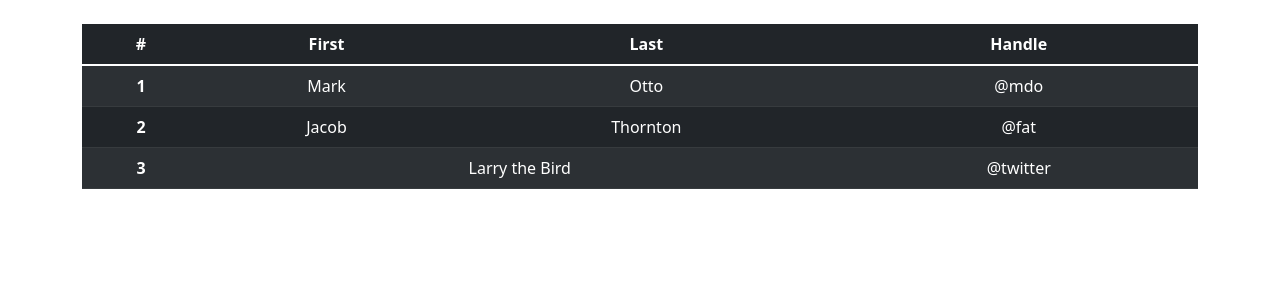
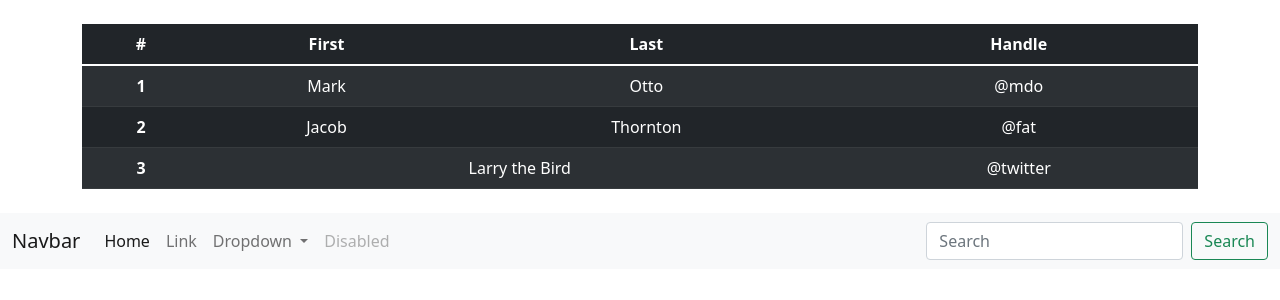
Before and after one commit to b3nj4hb/scabdi, an Angular app: page / in a window 1280 px wide. Shown: the top 300 px of the page. Built offline with nearby package versions, Linux system fonts and the light colour scheme.

Commit message:
navbar
barra de navegacion p gilaso

```diff
--- a/src/app/app.component.html
+++ b/src/app/app.component.html
@@ -31,3 +31,41 @@
     </table>
 
 </div>
+<nav class="navbar navbar-expand-lg navbar-light bg-light">
+    <div class="container-fluid">
+        <a class="navbar-brand" href="#">Navbar</a>
+        <button class="navbar-toggler" type="button" data-bs-toggle="collapse" data-bs-target="#navbarSupportedContent" aria-controls="navbarSupportedContent" aria-expanded="false" aria-label="Toggle navigation">
+      <span class="navbar-toggler-icon"></span>
+    </button>
+        <div class="collapse navbar-collapse" id="navbarSupportedContent">
+            <ul class="navbar-nav me-auto mb-2 mb-lg-0">
+                <li class="nav-item">
+                    <a class="nav-link active" aria-current="page" href="#">Home</a>
+                </li>
+                <li class="nav-item">
+                    <a class="nav-link" href="#">Link</a>
+                </li>
+                <li class="nav-item dropdown">
+                    <a class="nav-link dropdown-toggle" href="#" id="navbarDropdown" role="button" data-bs-toggle="dropdown" aria-expanded="false">
+            Dropdown
+          </a>
+                    <ul class="dropdown-menu" aria-labelledby="navbarDropdown">
+                        <li><a class="dropdown-item" href="#">Action</a></li>
+                        <li><a class="dropdown-item" href="#">Another action</a></li>
+                        <li>
+                            <hr class="dropdown-divider">
+                        </li>
+                        <li><a class="dropdown-item" href="#">Something else here</a></li>
+                    </ul>
+                </li>
+                <li class="nav-item">
+                    <a class="nav-link disabled">Disabled</a>
+                </li>
+            </ul>
+            <form class="d-flex">
+                <input class="form-control me-2" type="search" placeholder="Search" aria-label="Search">
+                <button class="btn btn-outline-success" type="submit">Search</button>
+            </form>
+        </div>
+    </div>
+</nav>
```
Lines whose indentation alone changed are shown as unchanged.
